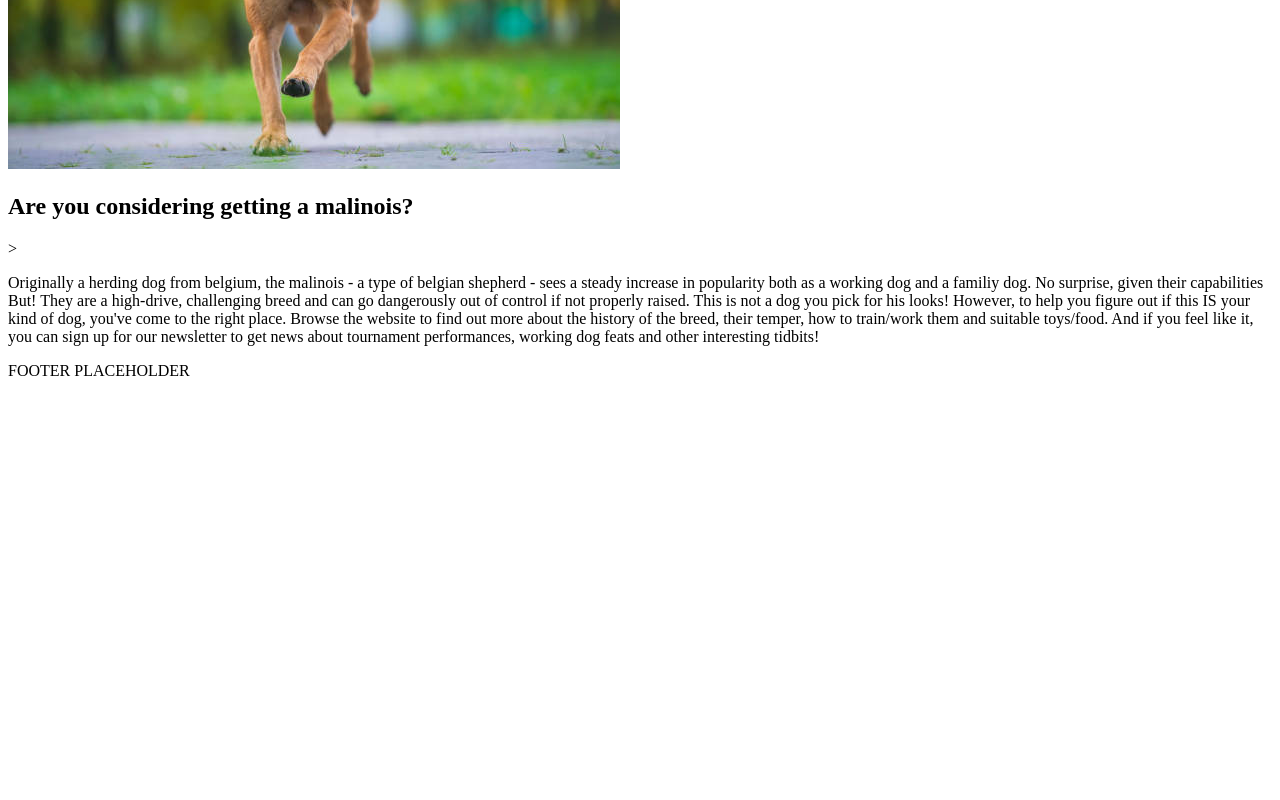
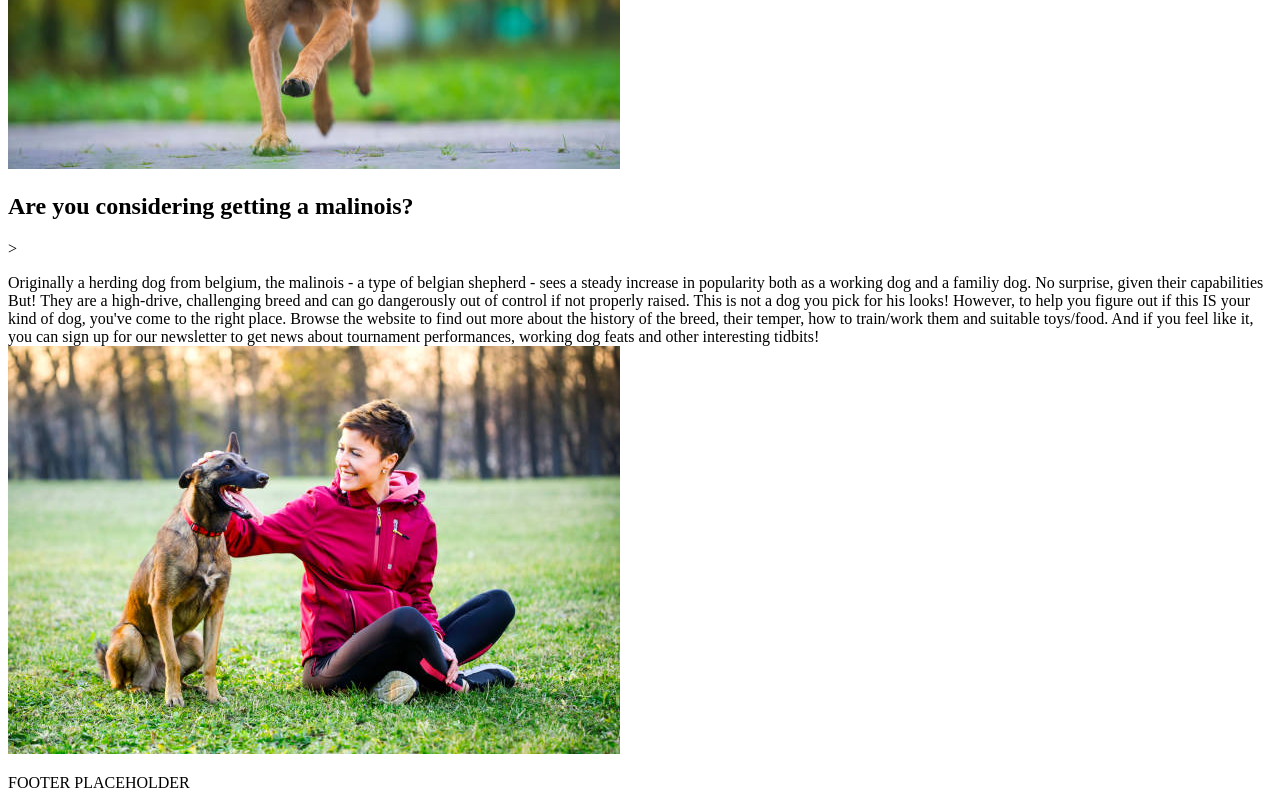
Before and after one commit to slevinln/project01, a plain HTML site: page index.html in a window 1280 px wide. Shown: the part 314-1114 px from the top of the page. Before the commit the page ends 800 px from the top, so only its background shows below. Drawn offline with Linux system fonts and the light colour scheme.

Commit message:
Add image to main

```diff
--- a/index.html
+++ b/index.html
@@ -29,6 +29,8 @@
            However, to help you figure out if this IS your kind of dog, you've come to the right place. Browse the website to find out more about the history
            of the breed, their temper, how to train/work them and suitable toys/food. And if you feel like it, you can sign up for our newsletter to get news
            about tournament performances, working dog feats and other interesting tidbits!
+           <br>
+           <img src="assets/istockphoto-malinois and smiling woman-612x612.jpg" alt="A malinois getting pet by a smiling woman">
         </p>
     </main>
 
```
Also changed, not shown: assets/istockphoto-malinois and smiling woman-612x612.jpg (added).
